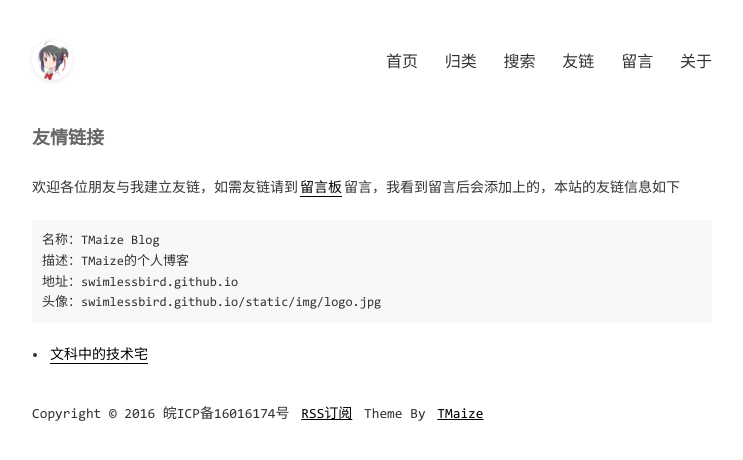
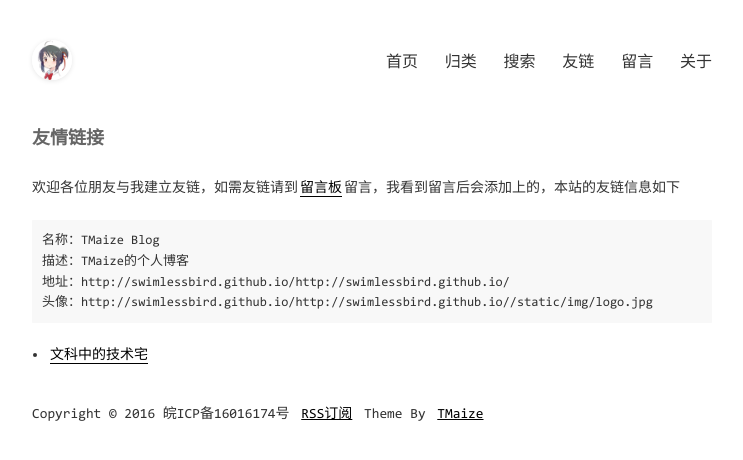
Before and after one commit to swimlessbird/swimlessbird.github.io, a Jekyll site: the page built from pages/links.md, in a window 1280 px wide. Shown: the top 460 px of the page, without its empty margins (268-1011 px from the left). Built offline with Jekyll 4.4.1, drawn with Linux system fonts in a browser that asks for light colours; part of the change alters nothing that is shown.

Commit message:
change baseurl

```diff
--- a/_config.yml
+++ b/_config.yml
@@ -17,8 +17,8 @@ exclude: ['CNAME', 'README.md', 'LICENSE', '_site', 'dist', 'Gemfile', 'Gemfile.
 
 # 域名配置
 # baseurl配置,如果网站部署在根目录下的其他目录中，请设置为 /目录名
-domainUrl: 'swimlessbird.github.io'
-baseurl: ''
+domainUrl: 'http://swimlessbird.github.io/'
+baseurl: 'http://swimlessbird.github.io/'
 
 # 吐个槽地址，会在chat页面中重定向到该地址
 tucaoUrl: swimlessbird.github.io
```
